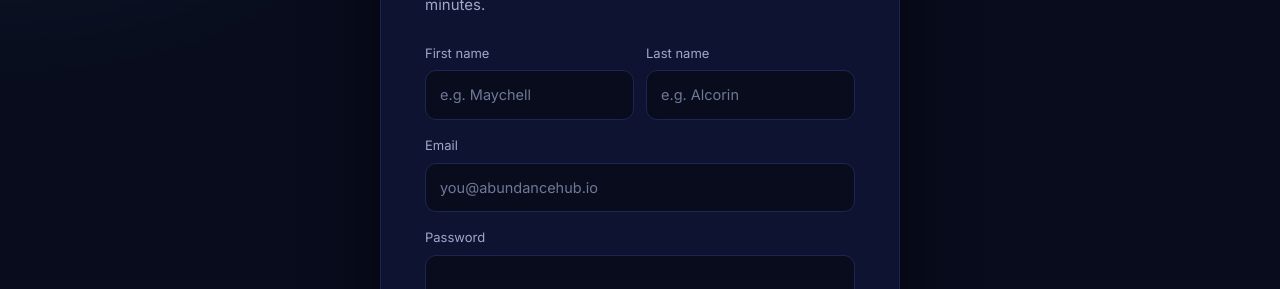
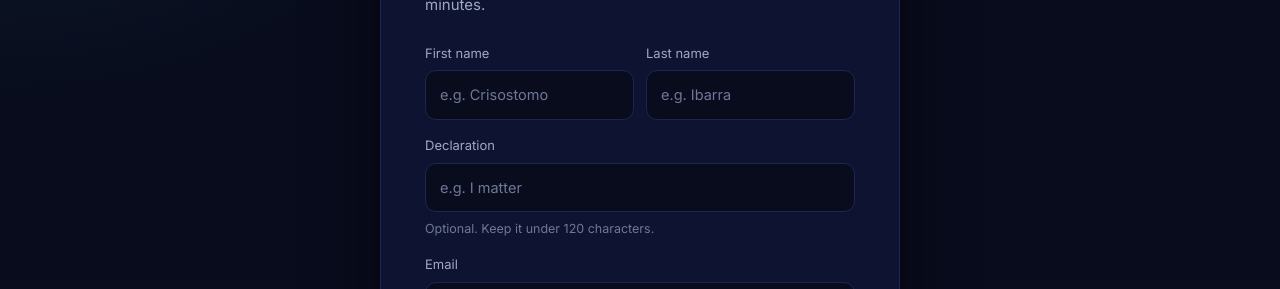
Before and after one commit to mychll31/A12-Tracker, a Next.js app: page /register in a window 1280 px wide. Shown: the part 314-603 px from the top of the page. Built offline with nearby package versions, Linux system fonts and the light colour scheme; no server answers.

Commit message:
add declaration

```diff
--- a/src/app/(app)/admin/users/users-client.tsx
+++ b/src/app/(app)/admin/users/users-client.tsx
@@ -367,11 +367,11 @@ export function UsersClient({
 
           <div className="mt-4">
             <FormField
-              label="Headline"
+              label="Declaration"
               hint="Optional. Shown on their profile."
             >
               <Input
-                name="headline"
+                name="Declaration"
                 placeholder="Building a coaching practice"
               />
             </FormField>
--- a/src/app/(app)/profile/forms.tsx
+++ b/src/app/(app)/profile/forms.tsx
@@ -74,11 +74,11 @@ export function ProfileForm({ defaults }: { defaults: ProfileDefaults }) {
       </div>
 
       <FormField
-        label="Headline"
+        label="Declaration"
         hint="One line that says what you're working towards."
       >
         <Input
-          name="headline"
+          name="Declaration"
           defaultValue={defaults.headline}
           placeholder="Building a business that outlives me"
           maxLength={120}
--- a/src/app/(auth)/actions.ts
+++ b/src/app/(auth)/actions.ts
@@ -22,6 +22,11 @@ const signInSchema = z.object({
 const signUpSchema = z.object({
   firstName: z.string().min(1, "First name is required."),
   lastName: z.string().min(1, "Last name is required."),
+  headline: z
+    .string()
+    .trim()
+    .max(120, "Keep your headline under 120 characters.")
+    .optional(),
   email: z.string().email("Enter a valid email address."),
   password: z
     .string()
@@ -66,6 +71,7 @@ export async function signUp(
   const parsed = signUpSchema.safeParse({
     firstName: formData.get("firstName"),
     lastName: formData.get("lastName"),
+    headline: formData.get("headline") ?? undefined,
     email: formData.get("email"),
     password: formData.get("password"),
   });
@@ -111,6 +117,7 @@ export async function signUp(
       passwordHash: await hashPassword(parsed.data.password),
       firstName: parsed.data.firstName.trim(),
       lastName: parsed.data.lastName.trim(),
+      headline: parsed.data.headline || null,
       roles: { create: [{ roleId: menteeRole.id }] },
       notificationPrefs: {
         create: NOTIFICATION_TYPES.map((type) => ({ type, inApp: true })),
--- a/src/app/(brand)/onboarding/wizard.tsx
+++ b/src/app/(brand)/onboarding/wizard.tsx
@@ -405,7 +405,7 @@ export function OnboardingWizard({
                     id="a12-name"
                     value={name}
                     onChange={(event) => setName(event.target.value)}
-                    placeholder="e.g. Maychell"
+                    placeholder="e.g. Crisostomo"
                     autoComplete="given-name"
                     style={fieldStyle}
                   />
--- a/src/app/(brand)/register/page.tsx
+++ b/src/app/(brand)/register/page.tsx
@@ -50,6 +50,7 @@ export default function RegisterPage() {
   // would blank out — state keeps what the user typed alongside the warning.
   const [firstName, setFirstName] = useState("");
   const [lastName, setLastName] = useState("");
+  const [headline, setHeadline] = useState("");
   const [email, setEmail] = useState("");
   const [password, setPassword] = useState("");
 
@@ -190,7 +191,7 @@ export default function RegisterPage() {
                 id="a12-first"
                 name="firstName"
                 autoComplete="given-name"
-                placeholder="e.g. Maychell"
+                placeholder="e.g. Crisostomo"
                 required
                 value={firstName}
                 onChange={(event) => setFirstName(event.target.value)}
@@ -205,13 +206,30 @@ export default function RegisterPage() {
                 id="a12-last"
                 name="lastName"
                 autoComplete="family-name"
-                placeholder="e.g. Alcorin"
+                placeholder="e.g. Ibarra"
                 required
                 value={lastName}
                 onChange={(event) => setLastName(event.target.value)}
                 style={fieldStyle}
               />
             </div>
+          </div>
+
+          <div style={{ marginBottom: 16 }}>
+            <label htmlFor="a12-headline" style={labelStyle}>
+              Declaration
+            </label>
+            <input
+              id="a12-headline"
+              name="headline"
+              autoComplete="organization-title"
+              placeholder="e.g. I matter"
+              maxLength={120}
+              value={headline}
+              onChange={(event) => setHeadline(event.target.value)}
+              style={fieldStyle}
+            />
+            <p style={hintStyle}>Optional. Keep it under 120 characters.</p>
           </div>
 
           <div style={{ marginBottom: 16 }}>
```
